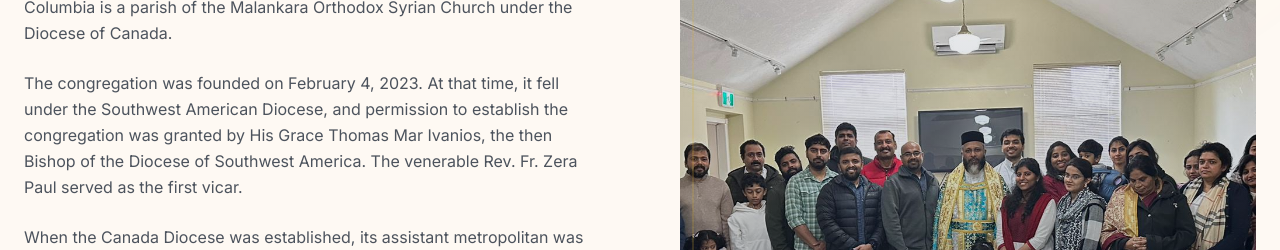
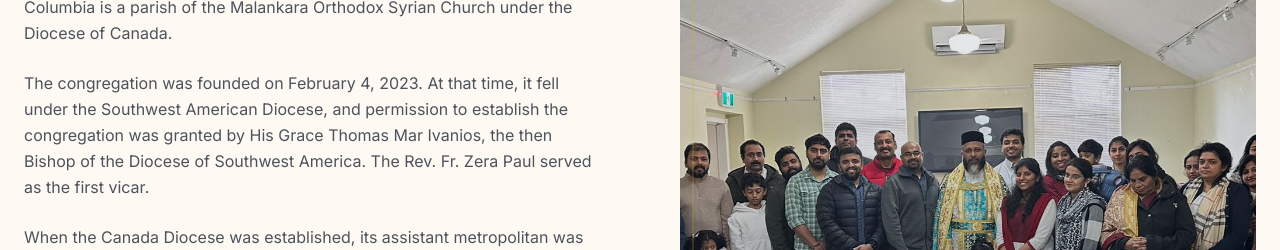
Before and after one commit to devmango3/st-peters-st-pauls-church-, a Next.js app: page / in a window 1280 px wide. Shown: the part 1221-1471 px from the top of the page. Built offline with nearby package versions, Linux system fonts and the light colour scheme; a web font is replaced by a local one.

Commit message:
fiath added

```diff
--- a/src/app/page.tsx
+++ b/src/app/page.tsx
@@ -346,7 +346,7 @@ export default function Home() {
                   St. Peter and St. Paul&apos;s Syrian Orthodox Congregation in Victoria, British Columbia is a parish of the Malankara Orthodox Syrian Church under the Diocese of Canada.
                 </p>
                 <p>
-                  The congregation was founded on February 4, 2023. At that time, it fell under the Southwest American Diocese, and permission to establish the congregation was granted by His Grace Thomas Mar Ivanios, the then Bishop of the Diocese of Southwest America. The venerable Rev. Fr. Zera Paul served as the first vicar.
+                  The congregation was founded on February 4, 2023. At that time, it fell under the Southwest American Diocese, and permission to establish the congregation was granted by His Grace Thomas Mar Ivanios, the then Bishop of the Diocese of Southwest America. The Rev. Fr. Zera Paul served as the first vicar.
                 </p>
                 <p>
                   When the Canada Diocese was established, its assistant metropolitan was appointed. Consequently, the congregation came under the pastoral care of H.G. Zacharias Mar Nicholovos, Metropolitan of the Northeast American Diocese, who is the assistant metropolitan of the Canada Diocese.
```
